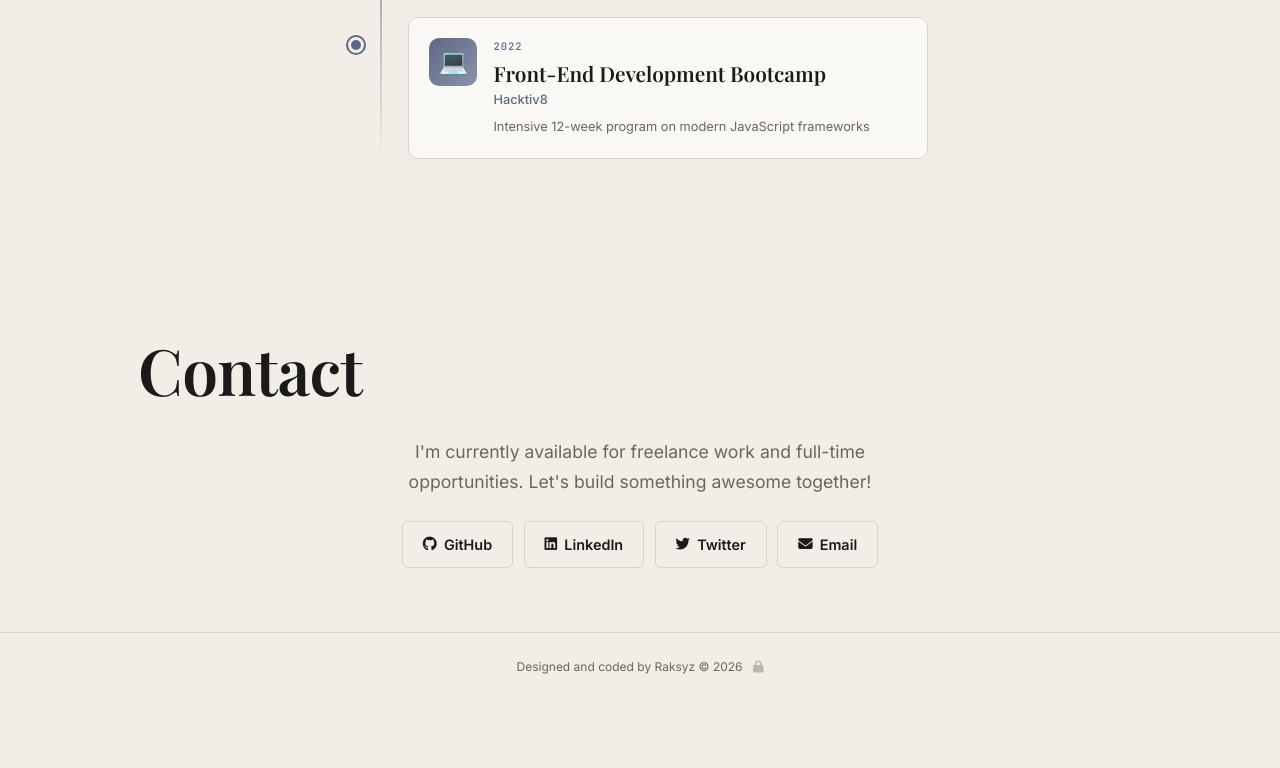
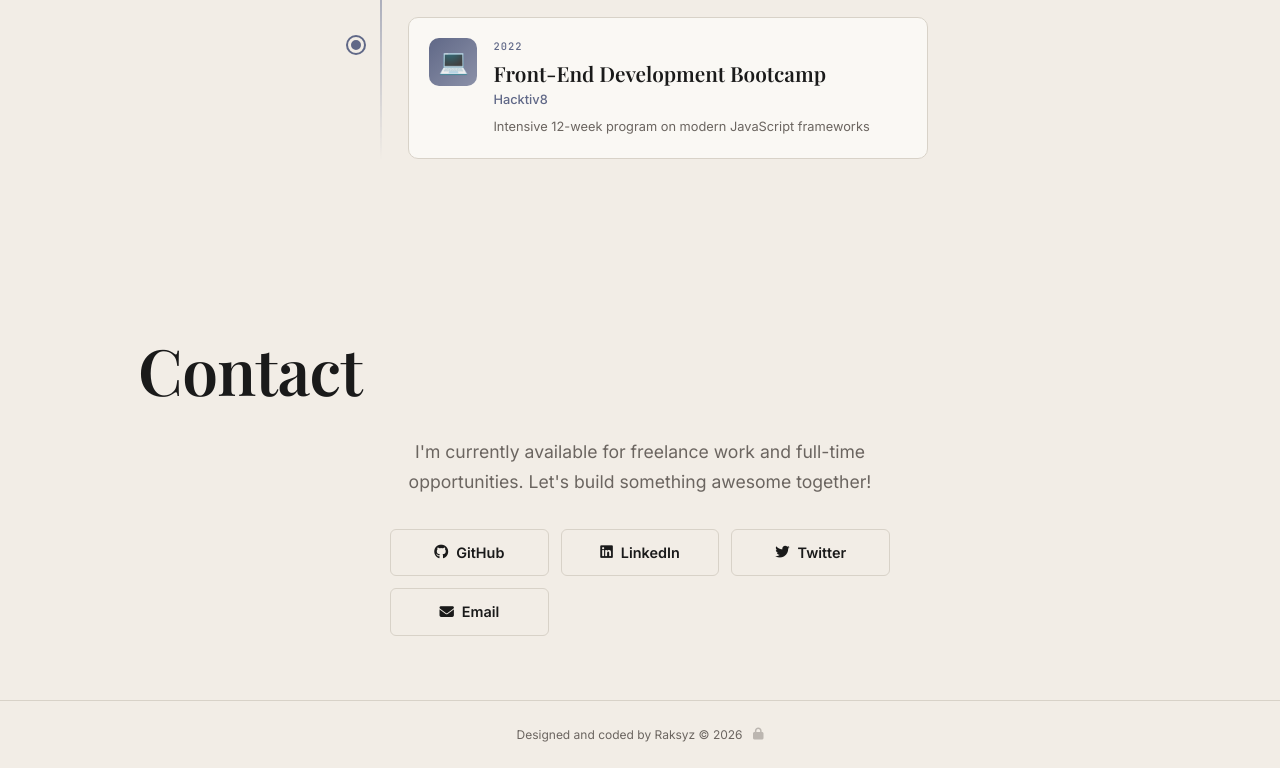
Before and after one commit to raksyz-porto/porto-showcace, a website built with Vite: page index.html in a window 1280 px wide. Shown: the part 3153-3921 px from the top of the page. Before the commit the page ends 3853 px from the top, so only its background shows below. Built offline with nearby package versions, Linux system fonts and the light colour scheme; some packages are replaced by stand-ins of ours; no server answers; the database is empty.

Commit message:
fix: Contact section proportional layout — grid social buttons, better spacing, larger touch targets

```diff
--- a/src/style.css
+++ b/src/style.css
@@ -509,24 +509,25 @@ section {
 }
 
 .contact-content {
-  max-width: 600px;
+  max-width: 650px;
   margin: 0 auto;
   text-align: center;
 }
 
 .contact-text {
-  font-size: 1rem;
-  max-width: 500px;
-  margin: 0 auto 1.5rem;
+  font-size: 1.05rem;
+  max-width: 550px;
+  margin: 0 auto 2rem;
   color: var(--muted);
   line-height: 1.7;
 }
 
 .social-links {
-  display: flex;
-  flex-wrap: wrap;
-  gap: 0.65rem;
-  justify-content: center;
+  display: grid;
+  grid-template-columns: repeat(auto-fit, minmax(140px, 1fr));
+  gap: 0.75rem;
+  max-width: 500px;
+  margin: 0 auto;
 }
 
 .social-link {
@@ -534,19 +535,22 @@ section {
   text-decoration: none;
   font-weight: 600;
   font-size: 0.85rem;
-  padding: 0.65rem 1.1rem;
+  padding: 0.75rem 1rem;
   border: 1px solid var(--border);
   border-radius: 6px;
   display: inline-flex;
   align-items: center;
-  gap: 0.45rem;
+  justify-content: center;
+  gap: 0.5rem;
   transition: all 0.2s;
+  min-height: 44px;
 }
 
 .social-link:hover {
   background: var(--text);
   color: var(--bg);
   border-color: var(--text);
+  transform: translateY(-2px);
 }
 
 footer {
```
